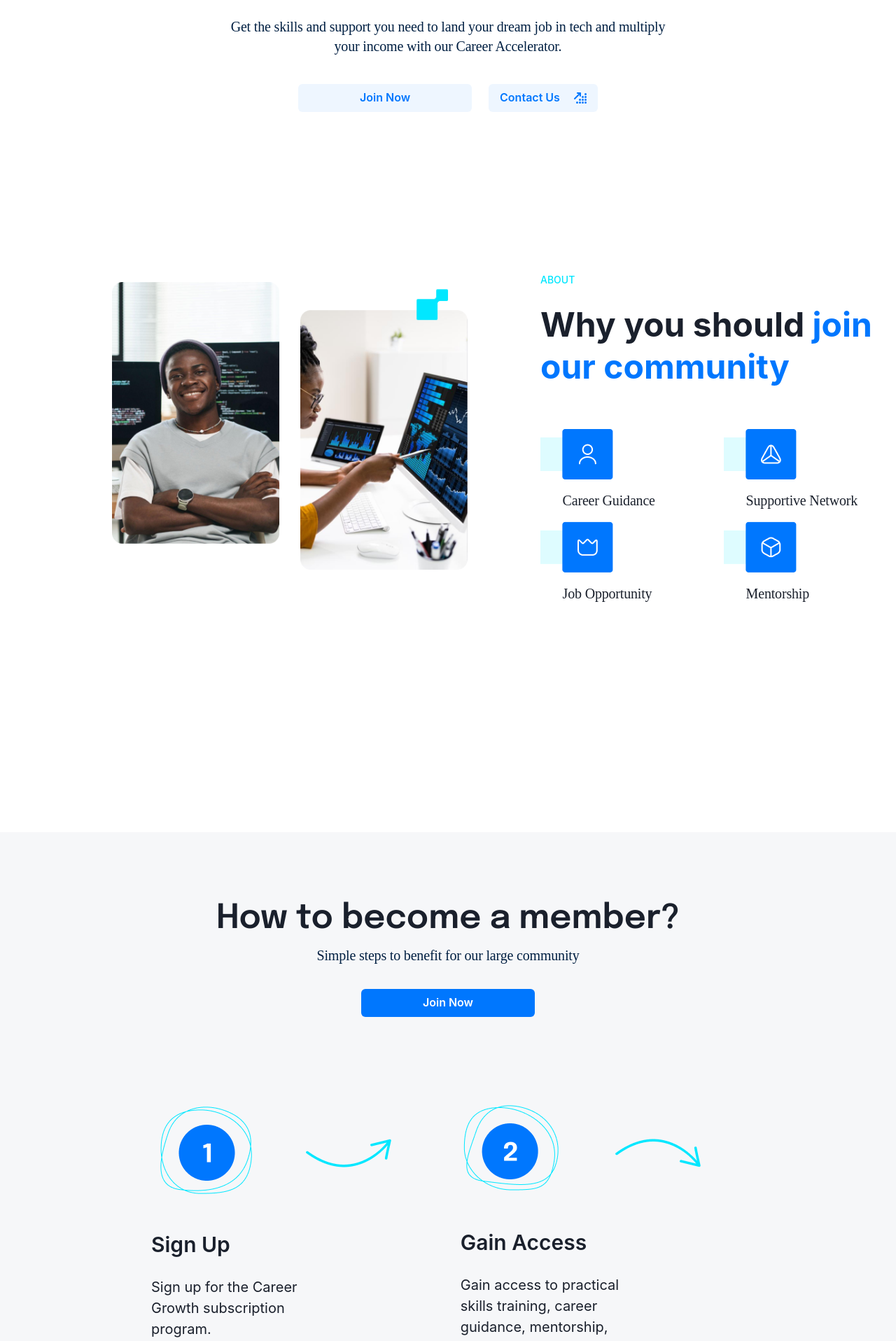
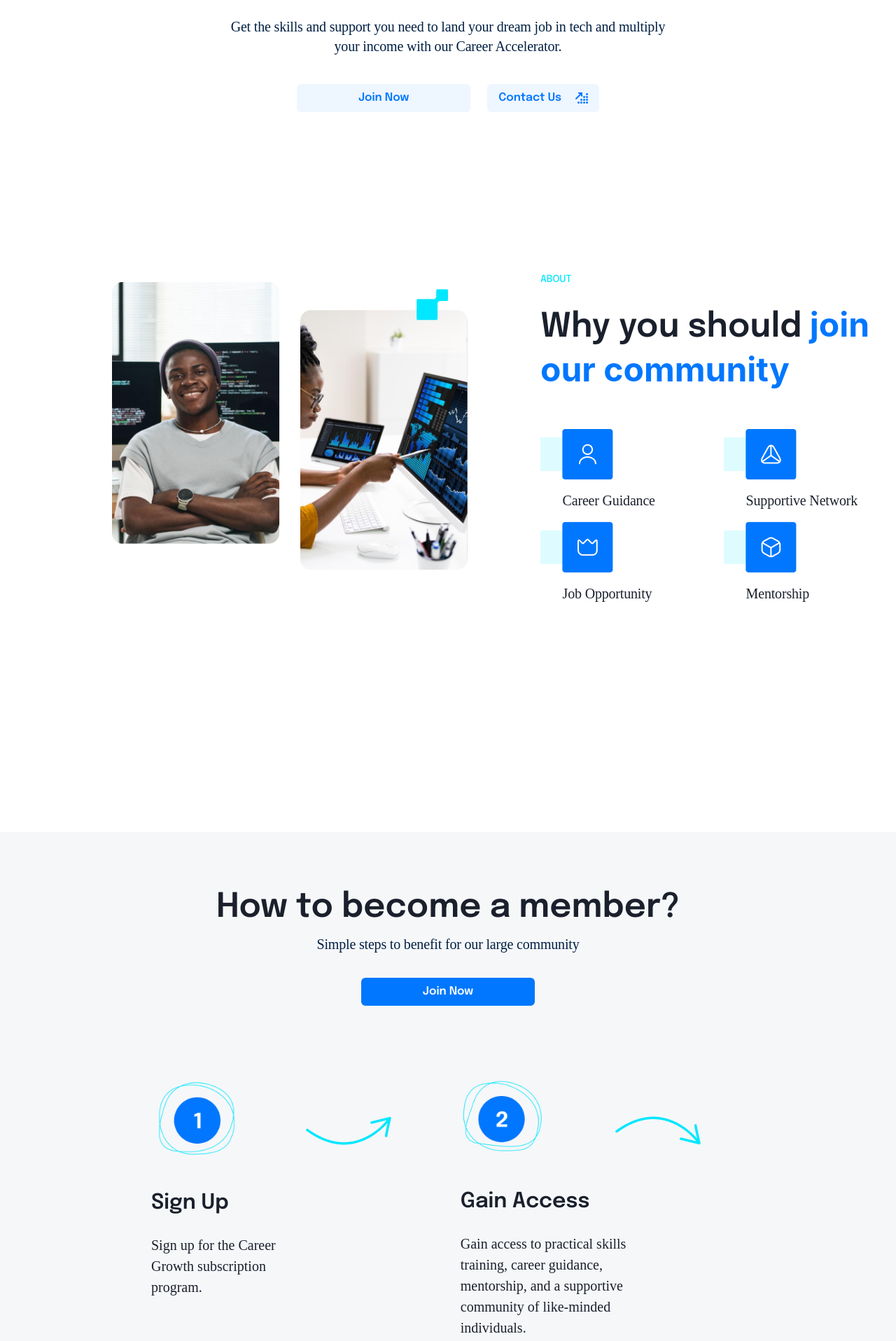
Before and after one commit to olatunde1/CareerGrowth, a React (Create React App) app: page / in a window 1280 px wide. Shown: the part 420-2336 px from the top of the page at 70% size. Built offline with nearby package versions, Linux system fonts and the light colour scheme; a web font is replaced by a local one.

Commit message:
update on join our community

```diff
--- a/src/components/About.jsx
+++ b/src/components/About.jsx
@@ -31,13 +31,18 @@ import {
           <Stack spacing={6} w={'full'} maxW={'lg'}>
             <Text color={'#01E7FF'}
             fontSize={'14px'}
-            fontWeight={'500'}>
+            fontWeight={'500'}
+            fontFamily='Epilogue'>
                 ABOUT</Text>
             <Heading fontSize={{ base: '3xl', md: '48px', lg: '48px' }}
             width={{md:'478px'}}
             height={{md:'120px'}}
             lineHeight={'60px'}>
               <Text
+                fontFamily='Epilogue'
+                fontWeight={'600'}
+                lineHeight={'60px'}
+                fontStyle={'normal'}
                 as={'span'}
                 position={'relative'}
                 _after={{
--- a/src/components/JoinOurCommunity.jsx
+++ b/src/components/JoinOurCommunity.jsx
@@ -4,6 +4,7 @@ import join from './images/Image.png'
 const JoinOurCommunity = () => {
   return (
     <Box
+      height={'509px'}
       display={'flex'}
       backgroundColor={'#001630'}
       color={'#ffffff'}
@@ -14,32 +15,41 @@ const JoinOurCommunity = () => {
 
     >
       <Box
-        fontSize={{ base: '3xl', md: '48px', lg: '48px' }}
-        // width={{md:'478px'}}
-        height={{md:'120px'}}
-        lineHeight={'60px'}
+        // fontSize={{ base: '3xl', md: '48px', lg: '48px' }}
+        // // width={{md:'478px'}}
+        // // height={{md:'120px'}}
+        // lineHeight={'60px'}
       >
 
+
+              <Box>
               <Text
-                // textAlign={'justify'}
                 width={'940px'}
                 paddingLeft={'160px'}
-                // fontFamily={'Satoshi'}
+                fontFamily='Epilogue'
                 fontStyle={'normal'}
                 fontWeight={'600'}
                 fontSize={'44px'}
                 lineHeight={'60px'}
-                // letterSpacing={'-0.98px'}
-
-              py='2'>
+                letterSpacing={'-0.98px'}
+                paddingTop='131.5px'>
                 Join our community today <br /> to<Text color={'#0077FE'} as={'span'}>
                       {' '} fast-track</Text>{' '}your<Text color={'#0077FE'} as={'span'}  > tech <br /> career
               </Text>
               </Text>
-
-            <Button variant='solid' colorScheme='blue'>
+              <Button
+                 marginTop={'18px'}
+                fontFamily='Epilogue'
+                variant='solid'
+                colorScheme='blue'
+                marginLeft={'160px'}
+                color={'#ffffff'}
+                px={'92px'}
+                backgroundColor={'#01E7FF'}
+                _hover={{ bg: '#01E7FF', color: '#ffff' }}>
                 Join Now
               </Button>
+              </Box>
 
 
       </Box>
--- a/src/components/LandJob.jsx
+++ b/src/components/LandJob.jsx
@@ -47,7 +47,10 @@ import {
           </Text>
           <Stack spacing={6} direction={'row'}>
             <Button
+                fontFamily='Epilogue'
                 px={'88px'}
+                fontSize={'16px'}
+                fontWeight={'600'}
                 color={'#0077FE'}
                 colorScheme={'#0077FE'}
                 bg={'#EEF6FF'}
@@ -56,6 +59,9 @@ import {
             </Button>
             <Button
               //  px={'88px'}
+                fontFamily='Epilogue'
+                fontSize={'16px'}
+                fontWeight={'600'}
                 color={'#0077FE'}
                 colorScheme={'#0077FE'}
                 bg={'#EEF6FF'}
--- a/src/components/Member.jsx
+++ b/src/components/Member.jsx
@@ -23,7 +23,7 @@ import {
           textAlign={'center'}
           align={'center'}
           spacing={{ base: 8, md: 1 }}
-          py={{ base: 20, md: 28 }}
+          py={{ base: 20, md: 24 }}
           >
 
           <Heading
@@ -51,7 +51,9 @@ import {
           </Text>
           <Stack spacing={6} direction={'row'}>
             <Button
+                fontFamily='Epilogue'
                 px={'88px'}
+                fontSize={'16px'}
                 color={'#ffffff'}
                 colorScheme={'#0077FE'}
                 bg={'#0077FE'}
@@ -63,9 +65,10 @@ import {
         <SimpleGrid templateColumns='repeat(auto-fill, minmax(200px, 1fr))' marginLeft={'200px'} marginRight={'164.5px'}>
 
         <Card backgroundColor={'transparent'} border='none' variant={'unstyled'} >
-          <CardHeader> <Image src={Group1} /></CardHeader>
+          <CardHeader> <Image src={Group1} Width={'130px'} height={'100%'}/></CardHeader>
 
           <Text
+            fontFamily='Epilogue'
             fontWeight={'600'}
             paddingTop={'36px'}
             paddingBottom={'30px'}
@@ -74,18 +77,21 @@ import {
             lineHeight={'31px'}
           >Sign Up</Text>
           <Text
+            fontFamily={'Satoshi'}
             textAlign={'start'}
             fontSize={'20px'}
             fontWeight={'400'}
             width={'240px'}
+            lineHeight={'150%'}
           >Sign up for the Career Growth subscription program.</Text>
 
         </Card>
         <Image src={GroupVector} marginTop={'62px'}/>
         <Card backgroundColor={'transparent'} border='none' variant={'unstyled'} >
-        <CardHeader>  <Image src={Group2} /> </CardHeader>
+        <CardHeader>  <Image src={Group2} Width={'130px'} height={'100%'} /> </CardHeader>
 
             <Text
+              fontFamily='Epilogue'
               fontWeight={'600'}
               paddingTop={'42px'}
               paddingBottom={'30px'}
@@ -94,10 +100,12 @@ import {
               lineHeight={'31px'}
             >Gain Access</Text>
             <Text
+              fontFamily={'Satoshi'}
               textAlign={'start'}
               fontSize={'20px'}
               fontWeight={'400'}
               width={'240px'}
+              lineHeight={'150%'}
             >Gain access to practical skills training, career guidance, mentorship, and a supportive community of like-minded individuals.</Text>
 
 
@@ -105,9 +113,10 @@ import {
         </Card>
         <Image src={GroupVector2} marginTop={'62px'}/>
         <Card backgroundColor={'transparent'} border='none' variant={'unstyled'} >
-        <CardHeader> <Image src={Group3}/></CardHeader>
+        <CardHeader> <Image src={Group3}  Width={'130px'} height={'100%'} /></CardHeader>
 
             <Text
+              fontFamily='Epilogue'
               fontWeight={'600'}
               paddingTop={'47px'}
               paddingBottom={'30px'}
@@ -116,9 +125,11 @@ import {
               lineHeight={'31px'}
             >Fast-track</Text>
             <Text
+              fontFamily={'Satoshi'}
               textAlign={'start'}
               fontSize={'20px'}
               fontWeight={'400'}
+              lineHeight={'150%'}
             >Fast-track your career in tech and land your dream job.</Text>
         </Card>
         </SimpleGrid>
--- a/src/components/NavigationBar.jsx
+++ b/src/components/NavigationBar.jsx
@@ -16,7 +16,7 @@ import {
 } from '@chakra-ui/icons';
 import {FontAwesomeIcon} from '@fortawesome/react-fontawesome'
 import {faArrowRight} from '@fortawesome/free-solid-svg-icons'
-import { MoonIcon, SunIcon } from '@chakra-ui/icons';
+// import { MoonIcon, SunIcon } from '@chakra-ui/icons';
 import logo from './images/logo.png'
 
 
@@ -103,11 +103,11 @@ export default function WithSubnavigation() {
             Join Now &nbsp;&nbsp;&nbsp;&nbsp; <FontAwesomeIcon icon={faArrowRight}/>
           </Button>
         </Stack>
-        <Stack direction={'row'} spacing={7} marginLeft={'24px'}>
+        {/* <Stack direction={'row'} spacing={7} marginLeft={'24px'}>
               <Button onClick={toggleColorMode}>
                 {colorMode === 'light' ? <MoonIcon /> : <SunIcon />}
               </Button>
-            </Stack>
+            </Stack> */}
 
       </Flex>
 
--- a/src/style.css
+++ b/src/style.css
@@ -1,5 +1,5 @@
 @import url('https://fonts.googleapis.com/css2?family=Epilogue:ital,wght@0,400;0,500;0,600;0,800;1,300&display=swap');
-*{
+html{
     scroll-behavior: smooth;
 }
 
```
